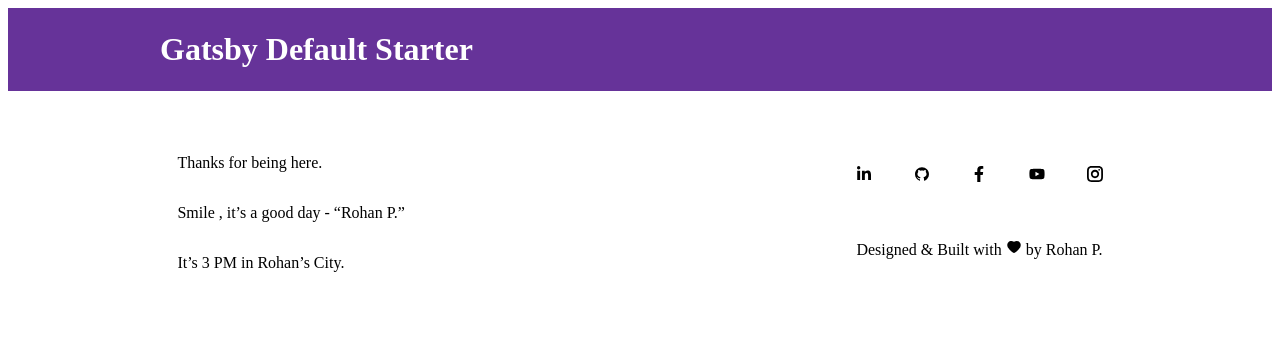
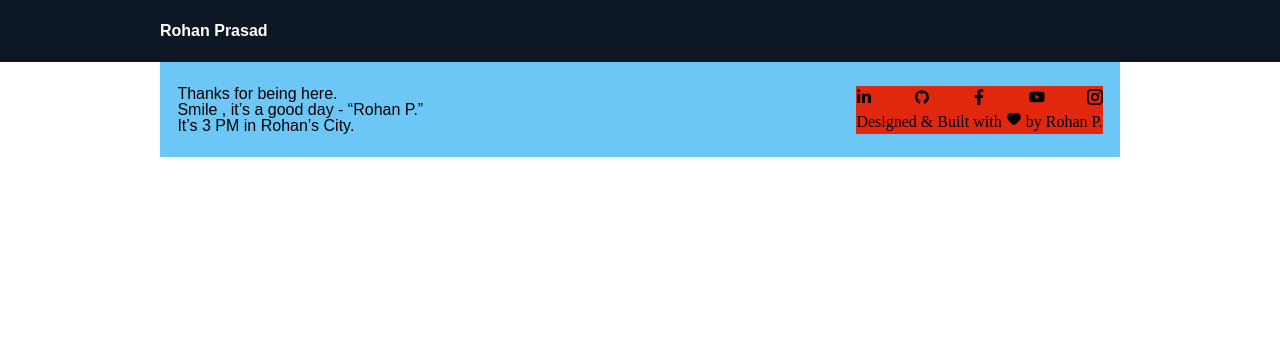
Before and after one commit to rohanprasadofficial/react-gatsby-portfolio, a Gatsby site: page / in a window 1280 px wide. Built offline with nearby package versions, Linux system fonts and the light colour scheme; Gatsby itself is replaced by a stand-in of ours.

Commit message:
add design language & styled c

```diff
--- a/gatsby-config.js
+++ b/gatsby-config.js
@@ -1,8 +1,8 @@
 module.exports = {
   siteMetadata: {
-    title: `Gatsby Default Starter`,
+    title: `Rohan Prasad`,
     description: `Kick off your next, great Gatsby project with this default starter. This barebones starter ships with the main Gatsby configuration files you might need.`,
-    author: `@gatsbyjs`,
+    author: `@rohanprasadofficial`,
   },
   plugins: [
     `gatsby-plugin-react-helmet`,
--- /dev/null
+++ b/src/components/Footer/footer.styles.js
@@ -0,0 +1,35 @@
+import styled from "styled-components"
+
+// Any Property can come from the them
+
+const StyledFooter = styled.footer`
+  display: flex;
+  justify-content: space-between;
+  bottom: 0;
+  margin: 0 auto;
+  min-width: 960;
+  font-family: "Comfortaa", cursive;
+  background-color: ${props => props.theme.colors.blues[300]};
+  padding: 1.45rem 1.0875rem;
+
+  .general-info {
+    display: flex;
+    flex-direction: column;
+    justify-content: space-around;
+    p {
+      padding: 0;
+    }
+  }
+  .social-info {
+    display: flex;
+    flex-direction: column;
+    justify-content: space-around;
+    background-color: ${props => props.theme.colors.reds[500]};
+
+    .social-handles {
+      display: flex;
+      justify-content: space-between;
+    }
+  }
+`
+export default StyledFooter
--- /dev/null
+++ b/src/components/Footer/index.js
@@ -0,0 +1,31 @@
+import React from "react"
+import { FaFacebookF, FaYoutube, FaLinkedinIn } from "react-icons/fa"
+import { GrInstagram } from "react-icons/gr"
+import { AiOutlineGithub, AiFillHeart } from "react-icons/ai"
+import StyledFooter from "./footer.styles"
+
+function Footer() {
+  return (
+    <StyledFooter>
+      <div className="general-info">
+        <p>Thanks for being here.</p>
+        <p>Smile , it’s a good day - “Rohan P.”</p>
+        <p>It’s 3 PM in Rohan’s City.</p>
+      </div>
+      <div className="social-info">
+        <div className="social-handles">
+          <FaLinkedinIn />
+          <AiOutlineGithub />
+          <FaFacebookF />
+          <FaYoutube />
+          <GrInstagram />
+        </div>
+        <div>
+          Designed & Built with <AiFillHeart /> by Rohan P.
+        </div>
+      </div>
+    </StyledFooter>
+  )
+}
+
+export { Footer }
--- a/src/components/header.js
+++ b/src/components/Header/index.js
@@ -5,8 +5,7 @@ import React from "react"
 const Header = ({ siteTitle }) => (
   <header
     style={{
-      background: `rebeccapurple`,
-      marginBottom: `1.45rem`,
+      background: `#0E1724`,
     }}
   >
     <div
@@ -16,7 +15,7 @@ const Header = ({ siteTitle }) => (
         padding: `1.45rem 1.0875rem`,
       }}
     >
-      <h1 style={{ margin: 0 }}>
+      <h1>
         <Link
           to="/"
           style={{
@@ -39,4 +38,4 @@ Header.defaultProps = {
   siteTitle: ``,
 }
 
-export default Header
+export { Header }
--- a/src/components/layout.js
+++ b/src/components/Layout/index.js
@@ -9,8 +9,7 @@ import React from "react"
 import PropTypes from "prop-types"
 import { useStaticQuery, graphql } from "gatsby"
 
-import Header from "./header"
-import Footer from "./footer"
+import { Footer, Header } from "../index"
 
 const Layout = ({ children }) => {
   const data = useStaticQuery(graphql`
@@ -30,11 +29,9 @@ const Layout = ({ children }) => {
         style={{
           margin: `0 auto`,
           maxWidth: 960,
-          padding: `0 1.0875rem 1.45rem`,
         }}
       >
-        <main>{children}</main>
-          <Footer/>
+        <Footer />
       </div>
     </>
   )
@@ -44,4 +41,4 @@ Layout.propTypes = {
   children: PropTypes.node.isRequired,
 }
 
-export default Layout
+export { Layout }
--- a/src/components/seo.js
+++ b/src/components/SEO/index.js
@@ -86,4 +86,4 @@ SEO.propTypes = {
   title: PropTypes.string.isRequired,
 }
 
-export default SEO
+export { SEO }
--- a/src/components/footer.js
+++ /dev/null
@@ -1,63 +0,0 @@
-import React from 'react'
-import styled from 'styled-components'
-import { FaFacebookF , FaYoutube, FaLinkedinIn } from 'react-icons/fa';
-import {GrInstagram} from 'react-icons/gr';
-import {AiOutlineGithub , AiFillHeart} from 'react-icons/ai';
-export default function Footer() {
-    return (
-        <StyledFooter>
-            <div className ="general-info">
-                <p>Thanks for being here.</p>
-                <p>Smile , it’s a good day - “Rohan P.”</p>
-                <p>It’s 3 PM in Rohan’s City.</p>
-            </div>
-            <div className ="social-info">
-
-                    <div className="social-handles">
-                    <FaLinkedinIn/>
-                    <AiOutlineGithub/>
-                    <FaFacebookF/>
-                    <FaYoutube/>
-                    <GrInstagram/>
-                    </div>
-                <div>
-                Designed & Built with <AiFillHeart/> by Rohan P.
-                </div>
-
-            </div>
-        </StyledFooter>
-    )
-}
-
-
-const StyledFooter = styled.footer`
-    display:flex;
-    justify-content:space-between;
-    bottom:0;
-    margin: 0 auto;
-    min-width: 960;
-    font-family: 'Comfortaa', cursive;
-
-    padding: 1.45rem 1.0875rem;
-
-
-    .general-info{
-        display:flex;
-        flex-direction:column;
-        justify-content:space-around;
-        p{
-            padding:0;
-        }
-    }
-    .social-info{
-        display:flex;
-        flex-direction:column;
-        justify-content:space-around;
-        .social-handles{
-            display:flex;
-            justify-content:space-between;
-        }
-    }
-
-
-`;
--- /dev/null
+++ b/src/components/index.js
@@ -0,0 +1,5 @@
+export * from "./Footer"
+export * from "./Header"
+export * from "./Layout"
+export * from "./SEO"
+// export * from "./Utility"
--- /dev/null
+++ b/src/design-language/color.js
@@ -0,0 +1,29 @@
+export const colors = {
+  white: "#ffffff",
+  grays: {
+    100: "#fff9f9",
+    200: "#e6e6e6",
+    300: "#999999",
+    400: "#757575",
+    500: "#343434",
+    600: "#242424",
+    700: "#151515",
+    800: "#111111",
+    900: "#040404",
+  },
+  blues: {
+    300: "#6CC7F6", // Teal
+    500: "#3793E0",
+    600: "#0971f1", // Blue
+    700: "#535BCF", // Indigo
+  },
+  reds: {
+    200: "#EB455A", // Pink
+    300: "#FF453A", // Heart
+    500: "#E1270E", // Red
+  },
+  green: "#5BC266",
+  purple: "#BF5AF2",
+  yellow: "#FBCC43",
+  orange: "#f69935",
+}
--- /dev/null
+++ b/src/design-language/index.js
@@ -0,0 +1,3 @@
+import designLanguage from "./theme"
+
+export default designLanguage
--- /dev/null
+++ b/src/design-language/styles/GlobalStyles.js
@@ -0,0 +1,16 @@
+import { createGlobalStyle } from "styled-components"
+const GlobalStyle = createGlobalStyle`
+  body,h1,h2,h3,h4,h5,h6 ,p ,a ,li{
+    margin: 0;
+    padding: 0;
+    font-family: "Comfortaa", cursive , sans-serif;
+    font-size: 100%;
+    line-height: 1;
+    ul , ol {
+    list-style:none;
+    }
+  }
+
+`
+
+export default GlobalStyle
--- /dev/null
+++ b/src/design-language/theme.js
@@ -0,0 +1,38 @@
+import { colors } from "./color"
+import { fontSizes, fontWeights } from "./typography"
+
+// Light or Dark theme options
+
+const theme = {
+  colors,
+  fontSizes,
+  fontWeights,
+
+  space: [0, 4, 8, 12, 16, 20, 24, 28, 32, 36, 40, 44, 48, 52, 56, 60, 64],
+  sizes: [0, 4, 8, 12, 16, 20, 24, 28, 32, 36, 40, 44, 48, 52, 56, 60, 64],
+
+  // transition speeds in ms
+  speeds: [0, "75ms", "100ms", "150ms", "200ms", "300ms", "500ms"],
+
+  // mobile first
+  breakpoints: ["576px", "768px", "992px"],
+
+  radii: {
+    small: 2,
+    medium: 4,
+    large: 16,
+    round: "50%",
+  },
+
+  shadows: {
+    0: "none",
+    1: "0px 8px 4px rgba(0, 0, 0, 0.12), 0px 8px 16px rgba(0, 0, 0, 0.24)",
+    2: "0px 4px 4px rgba(0, 0, 0, 0.12), 0px 16px 32px rgba(0, 0, 0, 0.24)",
+
+    active: `inset 0px -2px 0px ${colors.blues[300]}`,
+    underline: `inset 0px -2px 0px ${colors.grays[100] + "1a"}`,
+    fadeunder: `inset 0px 8px 8px 0px ${colors.grays[700] + "cc"}`,
+  },
+}
+
+export default theme
--- /dev/null
+++ b/src/design-language/typography.js
@@ -0,0 +1,13 @@
+export const fontSizes = [0, 9, 12, 13, 16, 19, 24, 28, 33, 40]
+
+export const fontWeights = {
+  // matches Inter weights
+  thin: 100,
+  light: 300,
+  normal: 400,
+  medium: 500,
+  semibold: 600,
+  bold: 700,
+  extrabold: 800,
+  black: 900,
+}
--- a/src/pages/index.js
+++ b/src/pages/index.js
@@ -1,14 +1,18 @@
 import React from "react"
+import { Layout, SEO } from "../components"
+import GlobalStyle from "../design-language/styles/GlobalStyles"
+import { ThemeProvider } from "styled-components"
+import designLanguage from "../design-language"
 
-import Layout from "../components/layout"
-import SEO from "../components/seo"
+// const theme = { red: "#EB455A", blue: "#3793E0" }
 
 const IndexPage = () => (
-  <Layout>
-    <SEO title="Home" />
-  </Layout>
+  <ThemeProvider theme={designLanguage}>
+    <GlobalStyle />
+    <Layout>
+      <SEO title="Home" />
+    </Layout>
+  </ThemeProvider>
 )
 
-
-
 export default IndexPage
```
Also changed, not shown: package.json (+4 -4 lines), src/pages/404.js (+10 -11 lines), src/pages/page-2.js (+12 -13 lines), src/pages/using-typescript.tsx (deleted, +0 -34 lines), src/components/Utility/image.js (renamed from src/components/image.js).
